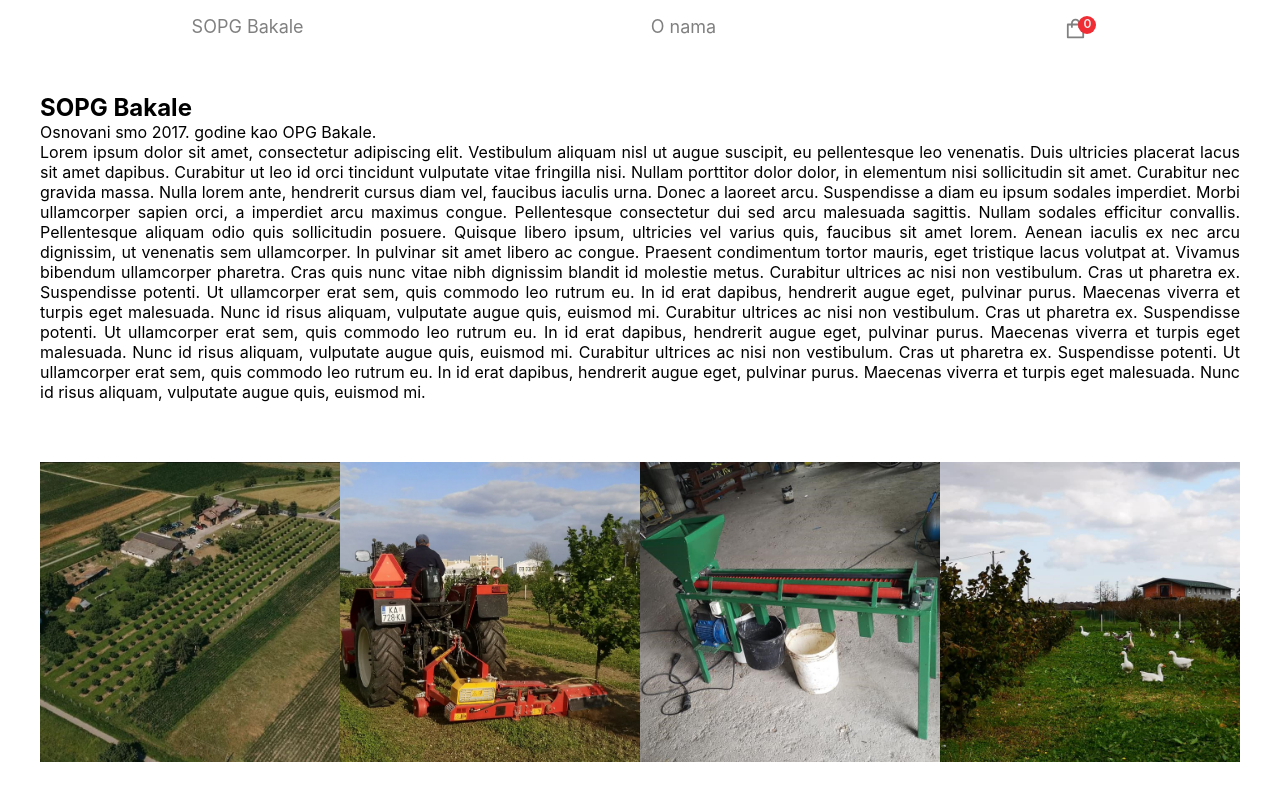
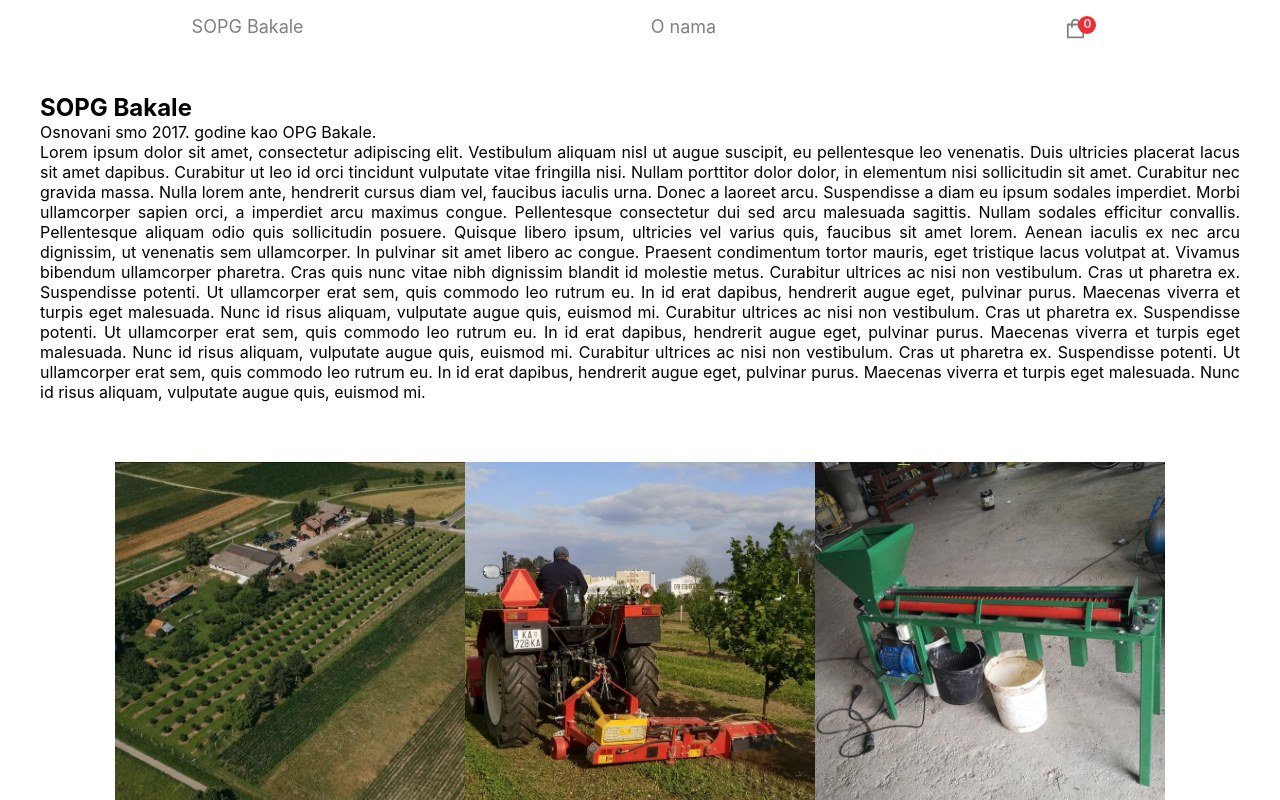
Before and after one commit to lan-e/sopgbakale, a Next.js app: page /about in a window 1280 px wide. Shown: the top 800 px of the page. Built offline with nearby package versions, Linux system fonts and the light colour scheme; no server answers.

Commit message:
added class onama-image

```diff
--- a/pages/about.js
+++ b/pages/about.js
@@ -43,23 +43,25 @@ const AboutUs = () => {
         </div>
       </div>
       <div class="onama-container">
-        <a>
-          <Image src={nasad} alt="nasad" height="300" width="300" />
+        <a class="onama-image">
+          <Image src={nasad} alt="onama" />
         </a>
-        <a>
-          <Image src={nasad2} alt="nasad" height="300" width="300" />
+        <a class="onama-image">
+          <Image src={nasad2} alt="onama" />
         </a>
         <a
+          class="onama-image"
           href="https://www.facebook.com/bakale5/posts/pfbid0Evnw3ohJUYEcbRWnPtmEqfUrNJ4JZ2MwCCVw4SU2d1M1y8gVDMPFaKBxyrAh5cHfl"
           target="_blank"
         >
-          <Image src={stroj} alt="nasad" height="300" width="300" />
+          <Image src={stroj} alt="onama" />
         </a>
         <a
+          class="onama-image"
           href="https://www.facebook.com/bakale5/posts/pfbid02mVVQhXHzBAZQY4zvxhPnJFDUpChQH45YmaV7BzkG8AnL1jHJACjEp7rBBCuiJLjzl"
           target="_blank"
         >
-          <Image src={zivo1} alt="nasad" height="300" width="300" />
+          <Image src={zivo1} alt="onama" class="onama-image" />
         </a>
       </div>
     </div>
--- a/scss/globals.scss
+++ b/scss/globals.scss
@@ -20,7 +20,7 @@ a {
 max-width: 1400px;
 margin: auto;
 width: 100%;
-
+padding-bottom: 40px;
 }
 .layout{
   padding-top: 10px;
@@ -792,3 +792,8 @@ margin-top: 160px;
   flex-direction: column;
   text-align: justify;
 }
+
+.onama-image{
+  height:350px;
+  width: 350px;
+}
--- a/styles/globals.css
+++ b/styles/globals.css
@@ -15,7 +15,8 @@ a {
 .main-container {
   max-width: 1400px;
   margin: auto;
-  width: 100%; }
+  width: 100%;
+  padding-bottom: 40px; }
 
 .layout {
   padding-top: 10px; }
@@ -704,3 +705,7 @@ span.text-red {
   padding: 40px;
   flex-direction: column;
   text-align: justify; }
+
+.onama-image {
+  height: 350px;
+  width: 350px; }
```
